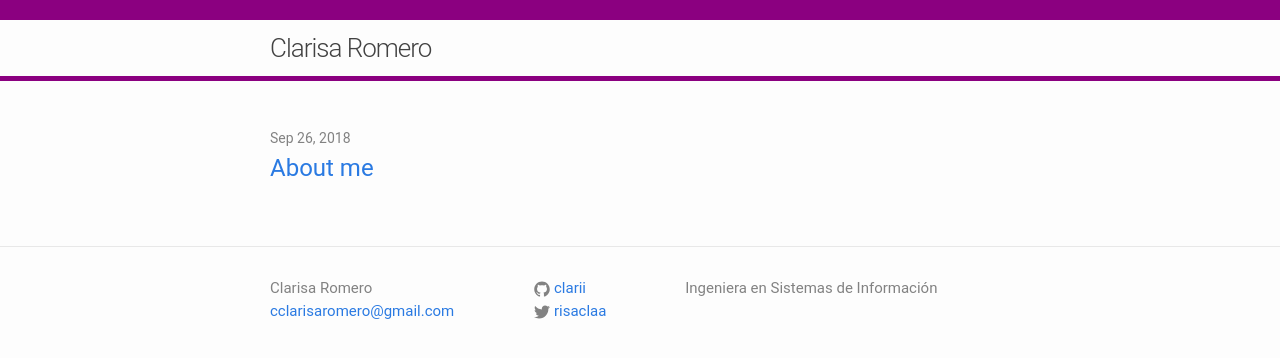
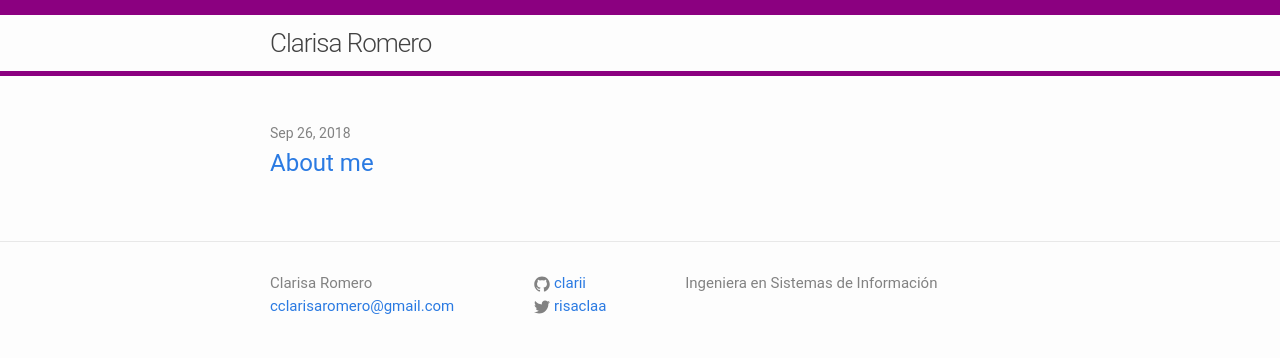
Before and after one commit to clarii/clarii.github.io, a Jekyll site: the page built from index.html, in a window 1280 px wide. Shown: the top 358 px of the page. Built offline with Jekyll 4.4.1, drawn with Linux system fonts in a browser that asks for light colours.

Commit message:
Update _layout.scss

```diff
--- a/_sass/_layout.scss
+++ b/_sass/_layout.scss
@@ -2,7 +2,7 @@
  * Site header
  */
 .site-header {
-    border-top: 20px solid $violeta;
+    border-top: 15px solid $violeta;
     border-bottom: 5px solid $violeta;
     min-height: 56px;
 
```
